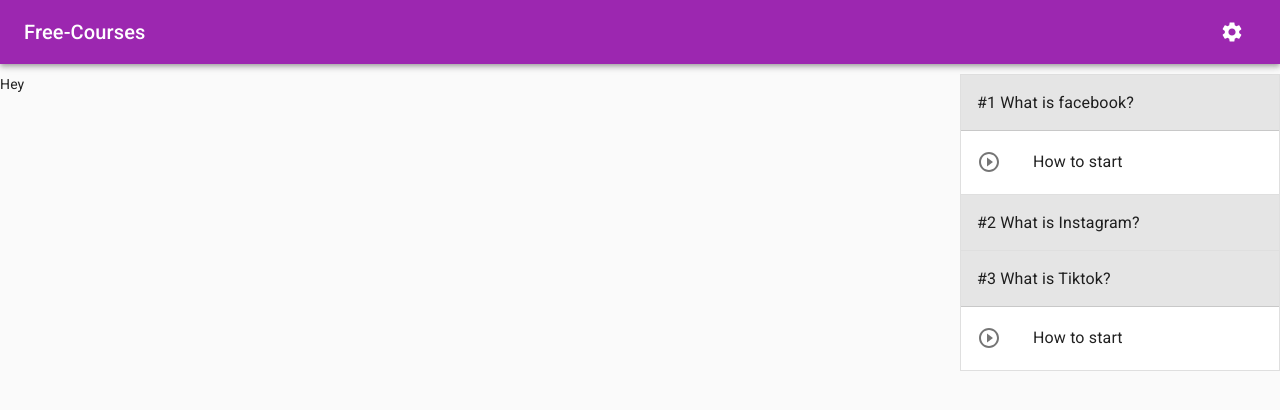
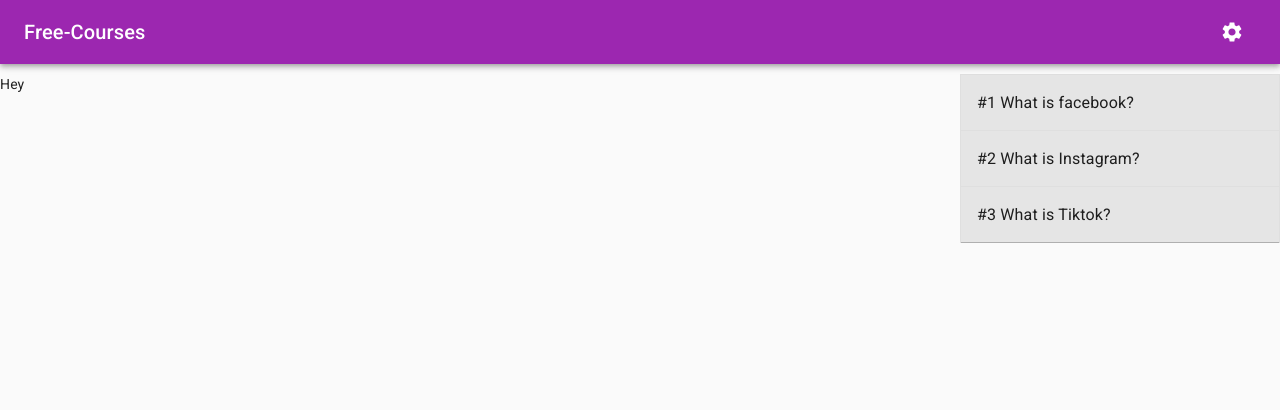
Before and after one commit to eliyaoo32/courses-manager-client, a React (Create React App) app: page /course/1 in a window 1280 px wide. Shown: the top 410 px of the page. Built offline with nearby package versions, Linux system fonts and the light colour scheme.

Commit message:
Add expantion

```diff
--- a/package.json
+++ b/package.json
@@ -12,6 +12,7 @@
     "@types/node": "^12.12.67",
     "@types/react": "^16.9.52",
     "@types/react-dom": "^16.9.8",
+    "lodash": "^4.17.20",
     "react": "^16.14.0",
     "react-dom": "^16.14.0",
     "react-router-dom": "^5.2.0",
--- a/src/components/ExpandedChapter/index.tsx
+++ b/src/components/ExpandedChapter/index.tsx
@@ -8,14 +8,15 @@ import Chapter from "../../types/Chapter";
 interface Props {
   expanded: boolean;
   chapter: Chapter;
+  onClickTitle: () => any;
 }
 
-function ExpandedChapter({ expanded, chapter }: Props) {
+function ExpandedChapter({ expanded, chapter, onClickTitle }: Props) {
   const classes = useStyles();
 
   return (
     <Accordion square expanded={expanded}>
-      <AccordionSummary>
+      <AccordionSummary onClick={onClickTitle}>
         <Typography>{chapter.name}</Typography>
       </AccordionSummary>
       <AccordionDetails>
--- a/src/containers/App/index.tsx
+++ b/src/containers/App/index.tsx
@@ -3,7 +3,7 @@ import { Grid } from '@material-ui/core';
 import { Switch, Route } from 'react-router-dom';
 import Navbar from '../Navbar';
 import CoursesCatalog from '../CoursesCatalog';
-import Course from '../Course';
+import CoursePage from '../CoursePage';
 
 function App() {
     return (
@@ -16,7 +16,7 @@ function App() {
                         <CoursesCatalog />
                     </Route>
                     <Route path="/course/:course_id">
-                        <Course />
+                        <CoursePage />
                     </Route>
                     <Route path="*">
                         <CoursesCatalog />
--- a/src/containers/Course/index.tsx
+++ b/src/containers/CoursePage/index.tsx
@@ -1,4 +1,4 @@
-import React from 'react';
+import React, { useState } from 'react';
 import { Grid } from '@material-ui/core';
 import ExpandedChapter from '../../components/ExpandedChapter';
 import Chapter from '../../types/Chapter';
@@ -19,6 +19,10 @@ const _chapters: Array<Chapter> = [
 ];
 
 function Course() {
+    const [ expandedPage, setExpandedPage ] = useState<Chapter[]>([]);
+
+    const onClickChapterTitle = (chapter: Chapter) => setExpandedPage((expanded) => [...expanded, chapter]);
+
     return (
         <Grid container spacing={0}>
             <Grid item xs={12} md={9}>
@@ -26,7 +30,11 @@ function Course() {
             </Grid>
             <Grid item xs={12} md={3}>
                 {_chapters.map((chapter: Chapter) => (
-                    <ExpandedChapter expanded={chapter.id - 2 !== 0} chapter={chapter} />
+                    <ExpandedChapter
+                        onClickTitle={() => onClickChapterTitle(chapter)}
+                        expanded={expandedPage.includes(chapter)}
+                        chapter={chapter}
+                    />
                 ))}
             </Grid>
         </Grid>
```
